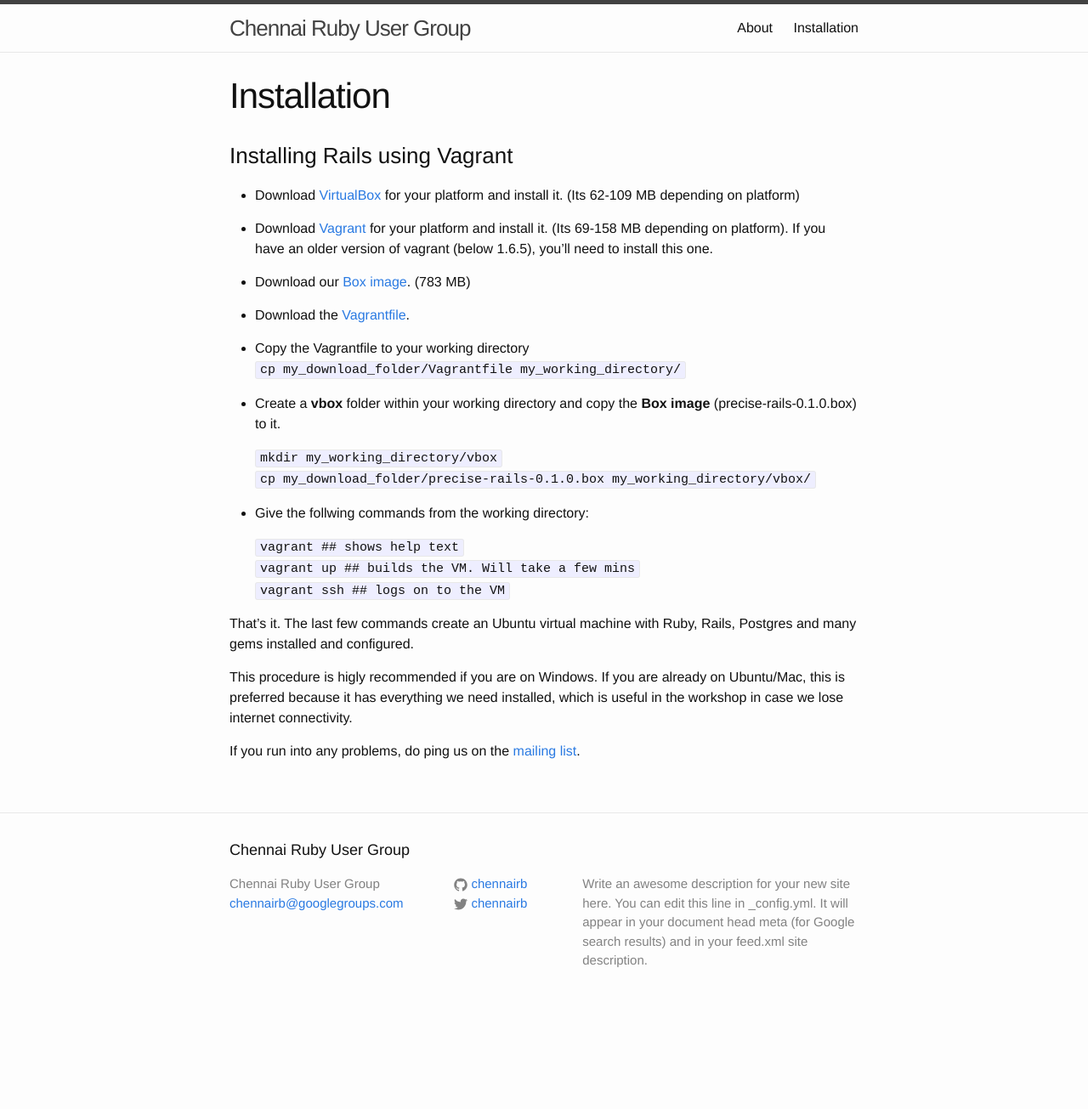
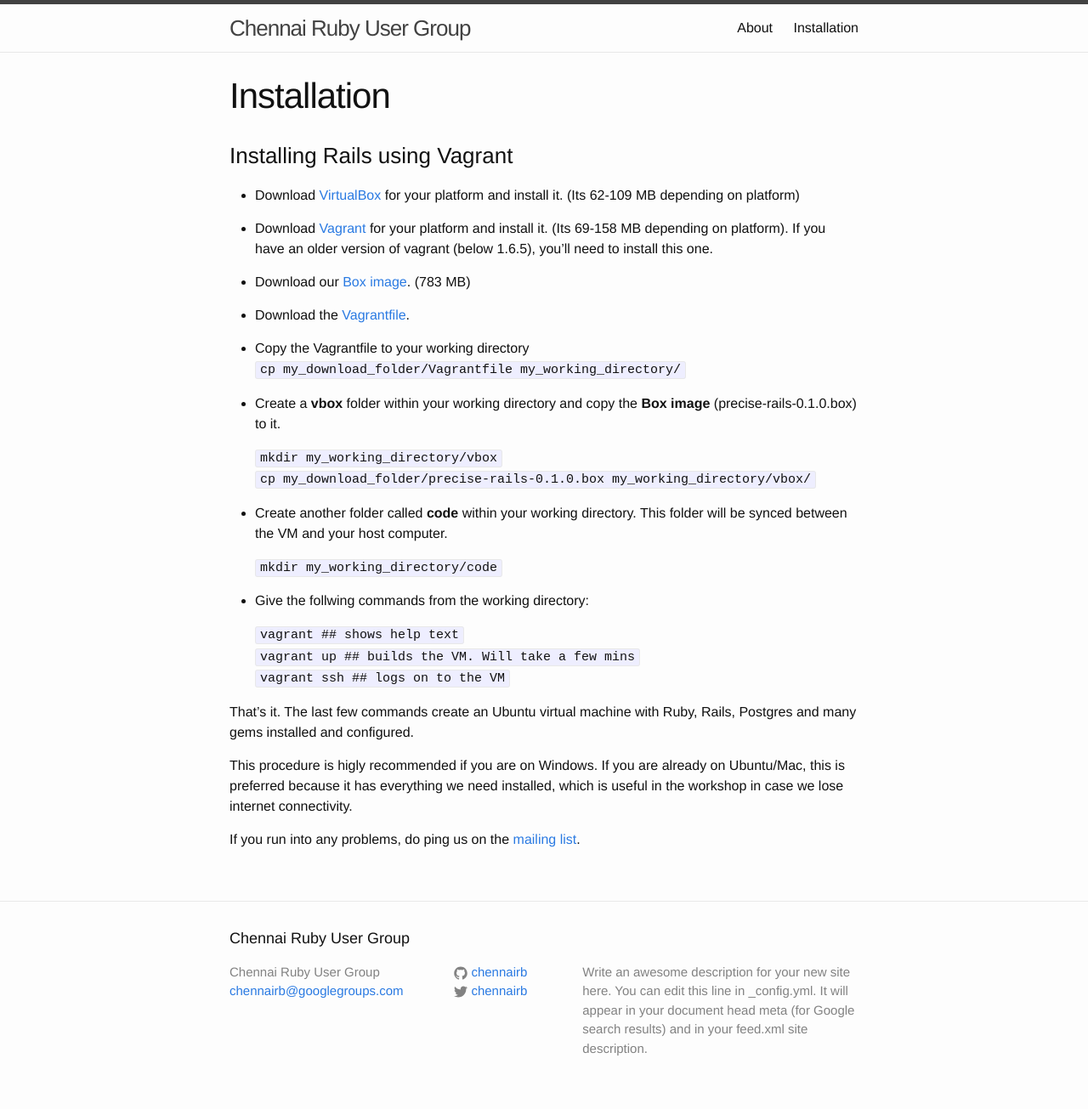
Before and after one commit to chennairb/chennairb.github.io, a Jekyll site: the page built from install-vm.md, in a window 1280 px wide. Shown: the whole page at 85% size. Built offline with Jekyll 4.4.1, drawn with Linux system fonts in a browser that asks for light colours; before the commit the page ends 1202 px from its top, so only the background shows below that.

Commit message:
install-vm: added step for creating ./code

```diff
--- a/install-vm.md
+++ b/install-vm.md
@@ -22,6 +22,10 @@
     `mkdir my_working_directory/vbox`
     `cp my_download_folder/precise-rails-0.1.0.box my_working_directory/vbox/`
 
+- Create another folder called **code** within your working directory. This folder will be synced between the VM and your host computer.
+
+    `mkdir my_working_directory/code`
+
 - Give the follwing commands from the working directory:
 
     `vagrant        ## shows help text`
```
